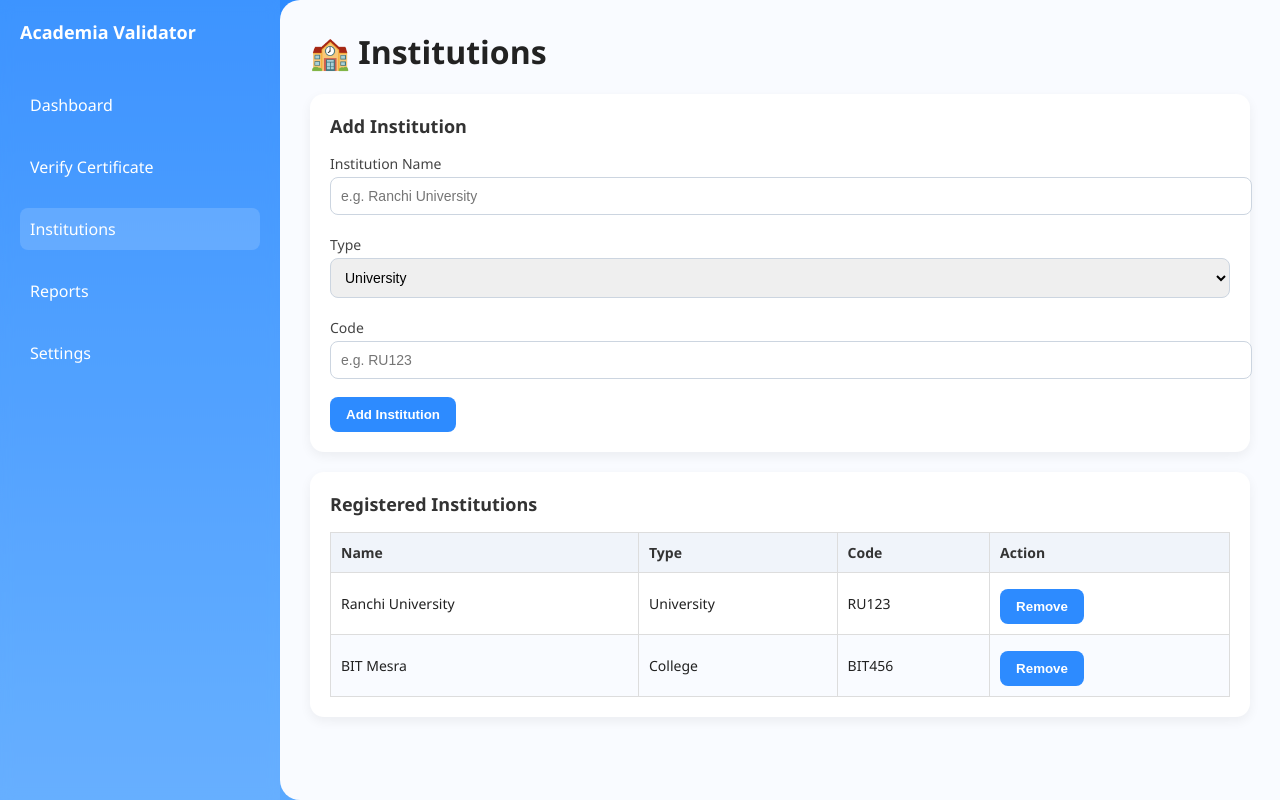
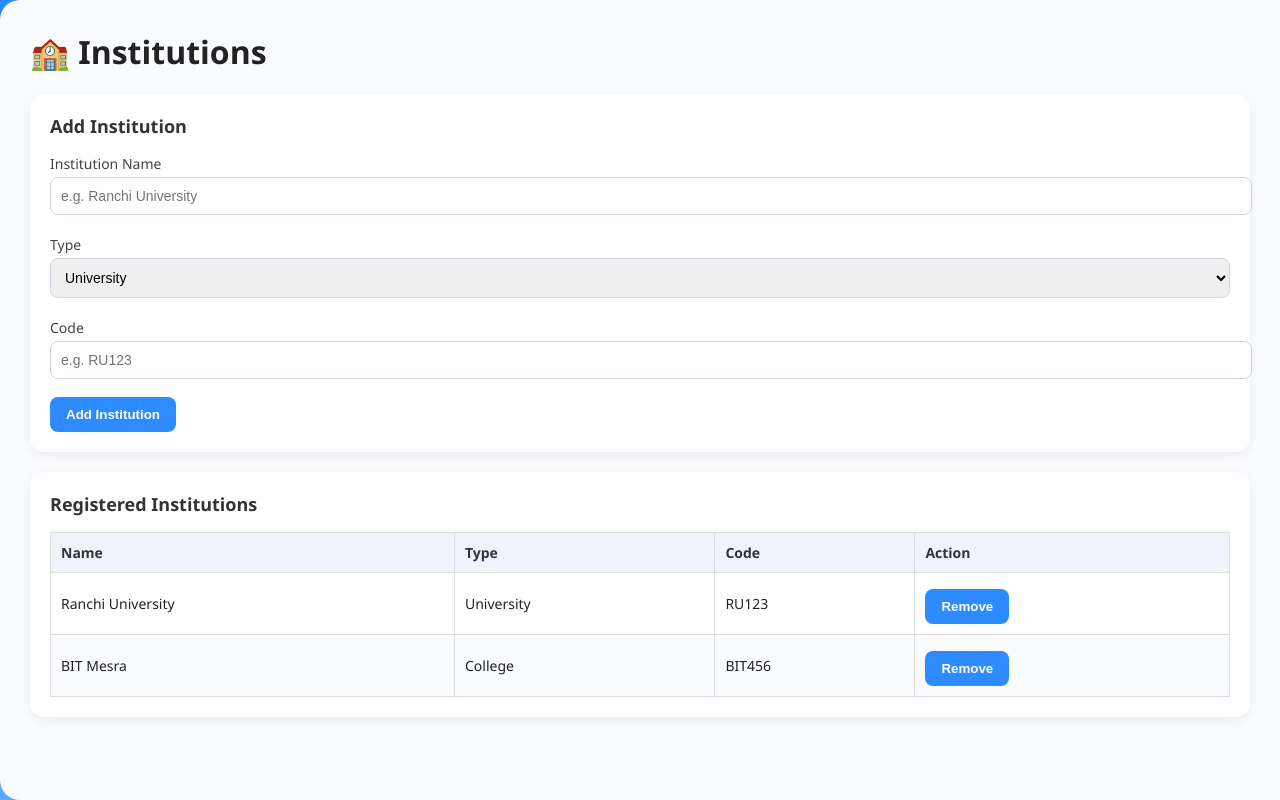
Before and after one commit to RAUNAKDJBOY/SIH_2025, a plain HTML site: page institution.html in a window 1280 px wide. Drawn offline with Linux system fonts and the light colour scheme.

Commit message:
removing some nav bars

```diff
--- a/institution.html
+++ b/institution.html
@@ -97,15 +97,7 @@
   </style>
 </head>
 <body>
-  <!-- Sidebar -->
-  <div class="sidebar">
-    <div class="logo">Academia Validator</div>
-    <a href="dashboard.html" class="nav-item">Dashboard</a>
-    <a href="verify.html" class="nav-item">Verify Certificate</a>
-    <a href="institutions.html" class="nav-item active">Institutions</a>
-    <a href="reports.html" class="nav-item">Reports</a>
-    <a href="settings.html" class="nav-item">Settings</a>
-  </div>
+
 
   <!-- Main -->
   <div class="main">
```
Also changed, not shown: settings.html (+1 -8 lines).
